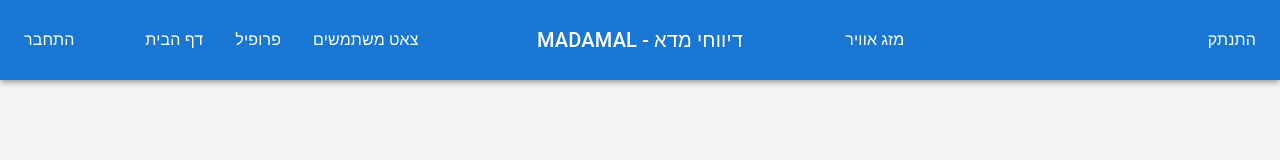
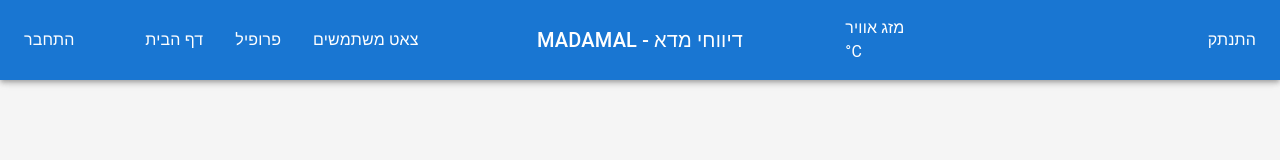
Before and after one commit to shaimeron/MadaMal, a React app in the folder client/: page /#/report/1 in a window 1280 px wide. Shown: the top 160 px of the page. Built offline with nearby package versions, Linux system fonts and the light colour scheme; no server answers; the HTML template or start-up script is replaced by a standard one.

Commit message:
client: display weather in navbar

```diff
--- a/client/src/components/Weather/index.tsx
+++ b/client/src/components/Weather/index.tsx
@@ -31,7 +31,7 @@ export const WeatherDisplay: FC = () => {
             {isLoading ? (
                 <p>Loading weather data...</p>
             ) : (
-                <p>Current temperature in Tel Aviv: {temperature}°C</p>
+                <span>{temperature}°C</span>
             )}
         </div>
     );
--- a/client/src/components/mainDisplay/navbar/index.tsx
+++ b/client/src/components/mainDisplay/navbar/index.tsx
@@ -12,6 +12,7 @@ import {
 import { FC, useMemo } from "react";
 import { useNavigate } from "react-router-dom";
 import { style } from "./style";
+import {WeatherDisplay} from "../../Weather";
 
 interface INavItem {
   link: string;
@@ -68,7 +69,7 @@ export const Navbar: FC = () => {
               <Typography variant="h6"> MADAMAL - דיווחי מדא</Typography>
             </Grid>
             <Grid item sx={style.itemContainer}>
-              <Grid item>מזג אוויר</Grid>
+              <Grid item>מזג אוויר{<WeatherDisplay/>} </Grid>
               <Grid item>התנתק</Grid>
             </Grid>
           </Grid>
```
